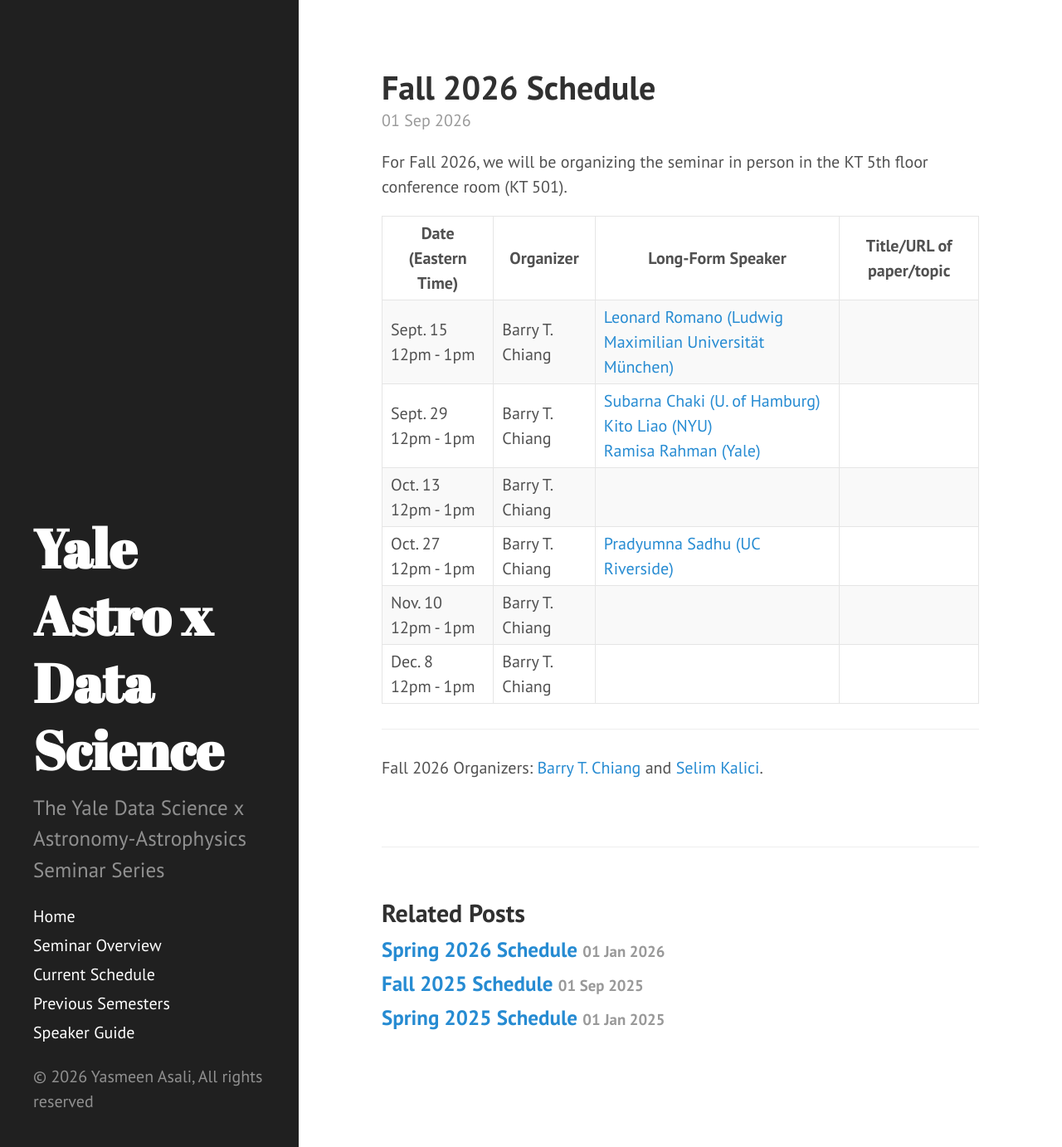
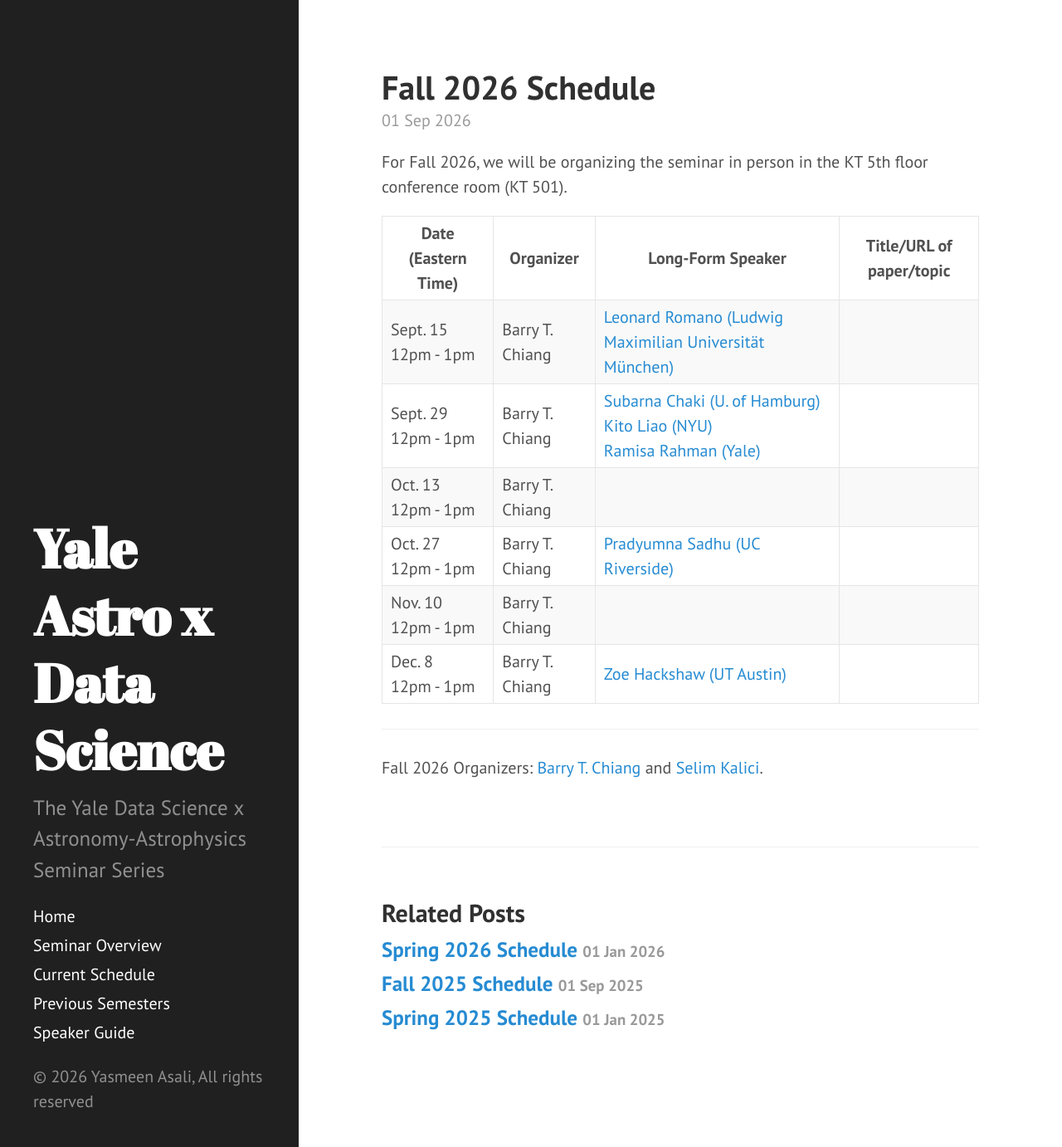
Before and after one commit to yale-dsaas/yale-dsaas.github.io, a Jekyll site: the page built from _posts/2026-09-01-fallschedule.md, in a window 1280 px wide and 1382 px high. Shown: the whole window at 83% size. Built offline with Jekyll 4.4.1, drawn with Linux system fonts in a browser that asks for light colours.

Commit message:
Add Dec. 8 speaker to the fall schedule

```diff
--- a/_posts/2026-09-01-fallschedule.md
+++ b/_posts/2026-09-01-fallschedule.md
@@ -48,7 +48,7 @@
     <tr>
       <td>Dec. 8<br>12pm - 1pm</td>
       <td>Barry T. Chiang</td>
-      <td></td>
+      <td><a href="https://zoehackshaw.github.io/">Zoe Hackshaw (UT Austin)</a></td>
       <td></td>
     </tr>
   </tbody>
```
